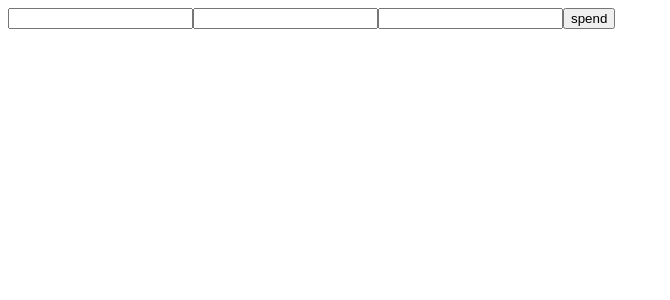
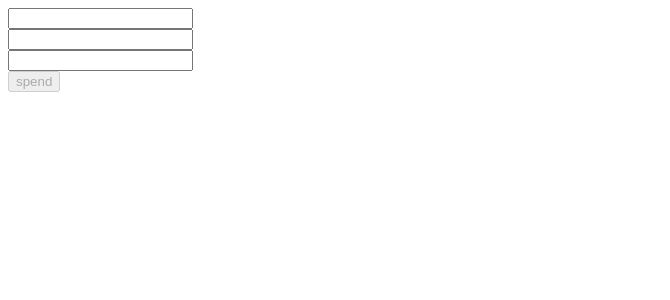
Before and after one commit to NataliaScrypnichenko/react-2026, a React (Vite) app: page / in a window 1280 px wide. Shown: the top 300 px of the page, without its empty margins (0-670 px from the left). Built offline with nearby package versions, Linux system fonts and the light colour scheme.

Commit message:
base-validation

```diff
--- a/src/components/FormComponent.tsx
+++ b/src/components/FormComponent.tsx
@@ -1,4 +1,5 @@
 import {useForm} from "react-hook-form";
+
 
 
 interface IFormProps{
@@ -9,32 +10,62 @@ interface IFormProps{
 }
 //все що є в формі =воно є стрінгою
 const FormComponent = () => {
-  //  const useForm1 = useForm<IFormProps>();
-  // console.log(useForm1);//повертає об'єк і там видно багото способів методів тобто розкрити його
-  //   // і побачити що з ним можливо робити
 
+    const {
+        handleSubmit,
+        register,
+        formState:{errors,isValid}
+    } = useForm<IFormProps>({
+        mode:'all'
+    });
 
-    //деструктиризуємо форму- handleSubmit це обробник він ставиться на onSubmit, але він handleSubmit є обгортка
-    // і в себе приймає колбек функцію ()=>{}
-    //register-привязується до інпуту в якому він знаходиться ту інформацію яку ми визначемо
-    const {handleSubmit, register} = useForm<IFormProps>();
-    console.log(register)
     //так ми привязуемо дані до інпута
     const customHandle=(formDataProps:IFormProps) =>{
-        console.log(formDataProps)
+        console.log(formDataProps)// сприймаємо як якусь дію
     }
 
 
     return (
         <div>
              <form onSubmit={handleSubmit(customHandle)}>
-                 <input  type="text" {...register('username')} />
-                 <input  type="text" {...register('password')}/>
-                 <input type="number" {...register('age')} />
-                 <button>spend</button>
+                <label>
+                    <input  type="text" {...register('username',{
+                     required:{value:true, message:'name is required'},
+                     // pattern:{
+                     //     value:/\w+/,
+                     //     message:'wrong name'
+                     // }
+                     minLength:{value:4, message:'wrong name'}
+                 }  )} />
+
+                    <div>{errors.username && <div>{errors.username.message}</div>}</div>
+                </label>
+                 <label>
+                 <input  type="text" {...register('password',
+                     {
+                         required:true,
+                         minLength:{value:3,message:'pass too short'},
+                         maxLength:{value:12, message:'pass too long'}
+                     })}/>
+                     <div>{errors.password && <div>{errors.password.message}</div>}</div>
+                 </label>
+                 <label>
+                 <input type="number" {...register('age',
+                     {
+                         required:true,
+                         valueAsNumber:true, // це означає що автоматично конвертується в числове значення
+                         min:{value:1, message:'age too small'},
+                         max:{value:117, message:'age too big'}
+
+                     })} />
+                     <div>{errors.age && <div>{errors.age.message}</div>}</div>
+                 </label>
+                 <button disabled={!isValid}>spend</button>
              </form>
         </div>
     );
 };
-
+//виводимо меседжес під цими інпутом
+//воно буде викидати на новий рядок, то краще оформити через блоки в css дісплей блоком, щоб такого не було
+// то потрібні другі бібліотеки
 export default FormComponent;
```
Also changed, not shown: 1 other file (tests, documents, lock files or other folders).
